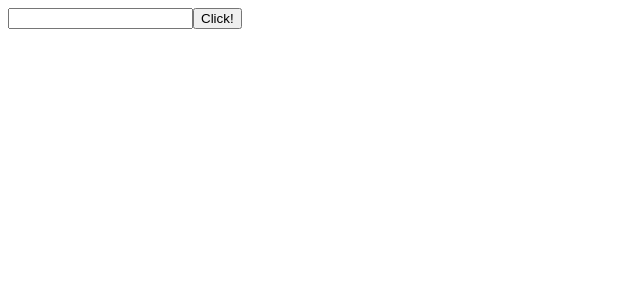
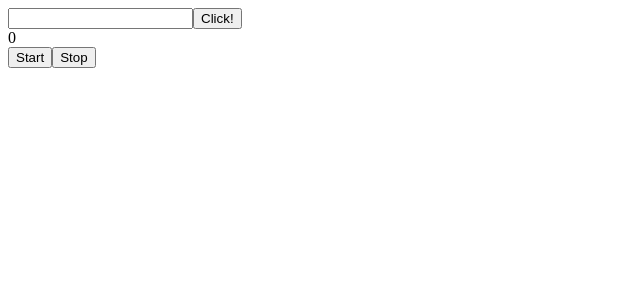
Before and after one commit to mrbartrns/react-class, a React app: page / in a window 1280 px wide. Shown: the top 300 px of the page, without its empty margins (0-640 px from the left). Built offline with nearby package versions, Linux system fonts and the light colour scheme.

Commit message:
feat: useRef with setInterval

```diff
--- a/src/App.tsx
+++ b/src/App.tsx
@@ -1,5 +1,6 @@
 import React, { useRef } from 'react';
 import { Input } from '@components/Input';
+import { AutoCounter } from '@components/AutoCounter';
 
 function App(): JSX.Element {
   const inputRef = useRef<HTMLInputElement>(null);
@@ -14,6 +15,7 @@
     <div className="App">
       <Input ref={inputRef} />
       <button onClick={onClick}>Click!</button>
+      <AutoCounter />
     </div>
   );
 }
--- /dev/null
+++ b/src/components/AutoCounter.tsx
@@ -0,0 +1,21 @@
+import { useState, useRef } from 'react';
+
+export const AutoCounter = (): JSX.Element => {
+  const [count, setCount] = useState(0);
+  const intervalId = useRef<ReturnType<typeof setInterval>>();
+  const handleStart = () => {
+    intervalId.current = setInterval(() => {
+      setCount((prev) => prev + 1);
+    }, 1000);
+  };
+  const handleStop = () => {
+    clearInterval(intervalId.current);
+  };
+  return (
+    <div>
+      <div>{count}</div>
+      <button onClick={handleStart}>Start</button>
+      <button onClick={handleStop}>Stop</button>
+    </div>
+  );
+};
```
